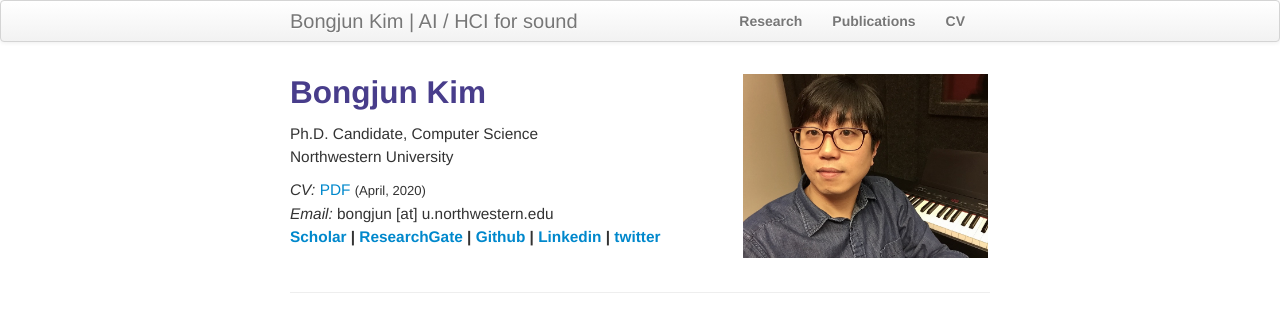
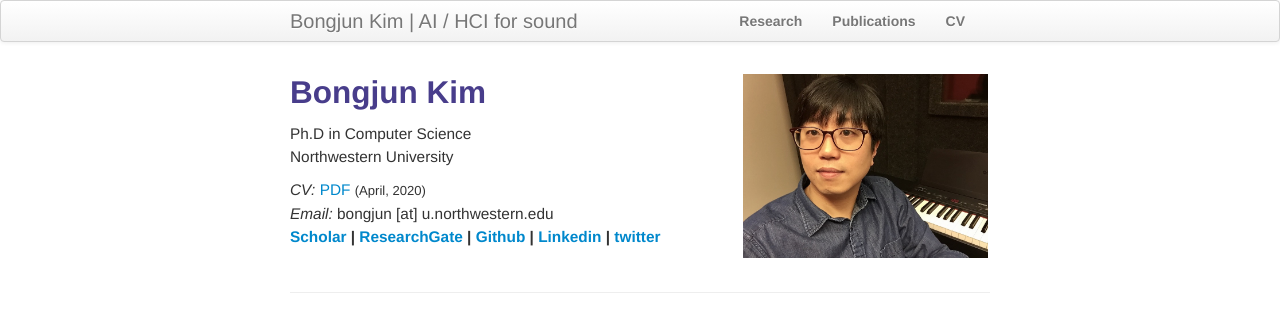
Before and after one commit to bongjun/bongjun.github.io, a Jekyll site: the page built from index.md, in a window 1280 px wide. Shown: the top 317 px of the page. Built offline with Jekyll 4.4.1, drawn with Linux system fonts in a browser that asks for light colours.

Commit message:
Update index.md

```diff
--- a/index.md
+++ b/index.md
@@ -1,7 +1,7 @@
 ---
 layout: frontpage
 title: Bongjun Kim
-description: Bongjun Kim is a Ph.D. candidate at Northwestern University.
+description: Bongjun Kim
 keywords: Machine learning, Audio, Human-Computer Interaction
 ---
 
@@ -9,7 +9,7 @@ keywords: Machine learning, Audio, Human-Computer Interaction
 
 
 ## Bongjun Kim  <a href="/images/me2.jpeg" target="_blank"><img src="../pages/files/bongjun_profile.jpg" width="35%" height="35%" align="right"></a>
-Ph.D. Candidate, Computer Science <br>
+Ph.D in Computer Science <br>
 Northwestern University <br>
 
 <em>CV: </em><a href="{{ BASE_PATH }}/pages/files/BK_CV.pdf" target="_blank">PDF</a>  <small>(April, 2020)</small> <br>
```
